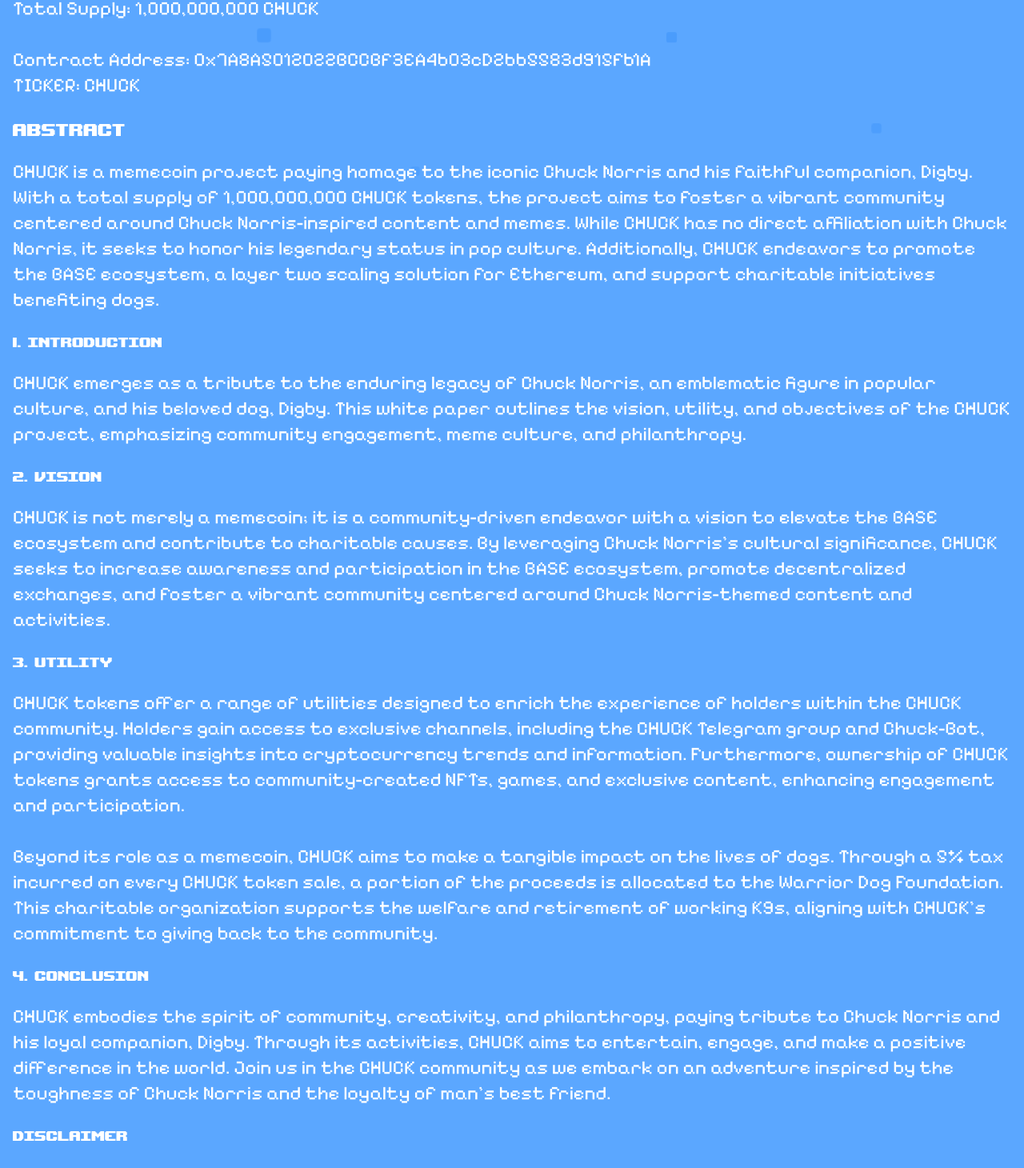
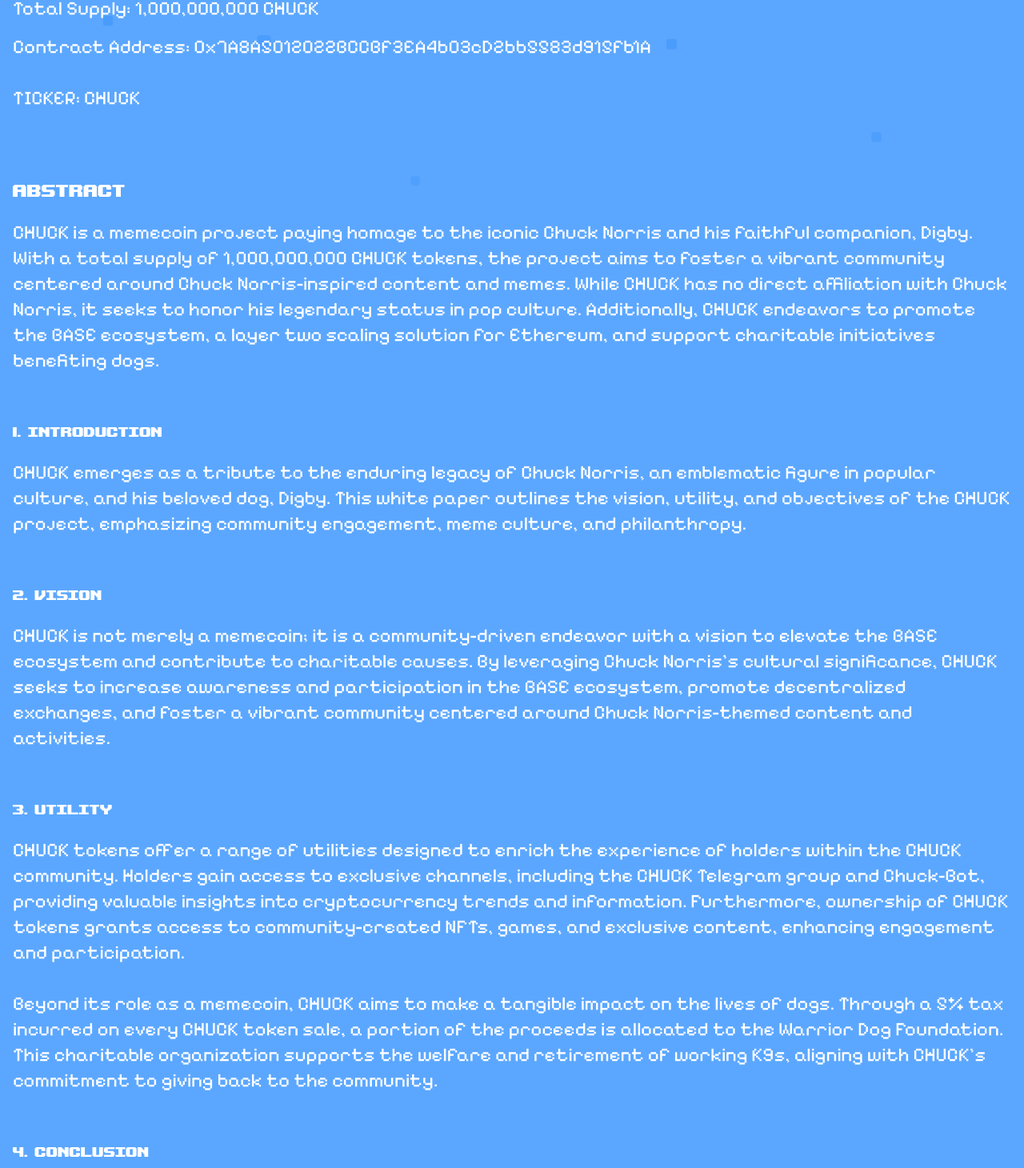
Before and after one commit to T-laye/chuck, a Next.js app: page /whitePaper in a window 1280 px wide. Shown: the part 313-1773 px from the top of the page at 80% size. Built offline with nearby package versions, Linux system fonts and the light colour scheme.

Commit message:
added spacing to white paper headings

```diff
--- a/src/pages/whitePaper.jsx
+++ b/src/pages/whitePaper.jsx
@@ -17,10 +17,13 @@
           <h2 className=" text-3xl mt-10 "> Token Details</h2>
           <p className=" text-2xl mt-5 ">
             {" "}
-            Total Supply: 1,000,000,000 CHUCK <br /> <br /> Contract Address:
-            0x7A8A5012022BCCBf3EA4b03cD2bb5583d915fb1A <br /> TICKER: CHUCK
+            Total Supply: 1,000,000,000 CHUCK
+            <p className="whitespace-wrap mt-4 break-words ">
+              Contract Address: 0x7A8A5012022BCCBf3EA4b03cD2bb5583d915fb1A{" "}
+              <br /> <br /> TICKER: CHUCK
+            </p>
           </p>
-          <h2 className="font-upheavtt text-3xl mt-5  ">Abstract</h2>
+          <h2 className="font-upheavtt text-3xl mt-20  ">Abstract</h2>
           <p className=" text-2xl mt-5 ">
             CHUCK is a memecoin project paying homage to the iconic Chuck Norris
             and his faithful companion, Digby. With a total supply of
@@ -33,7 +36,7 @@
             dogs.
           </p>
 
-          <h3 className="font-upheavtt text-2xl mt-5  ">1. Introduction</h3>
+          <h3 className="font-upheavtt text-2xl mt-14  ">1. Introduction</h3>
           <p className=" text-2xl mt-5 ">
             CHUCK emerges as a tribute to the enduring legacy of Chuck Norris,
             an emblematic figure in popular culture, and his beloved dog, Digby.
@@ -41,7 +44,7 @@
             CHUCK project, emphasizing community engagement, meme culture, and
             philanthropy.
           </p>
-          <h3 className="font-upheavtt text-2xl mt-5  ">2. Vision </h3>
+          <h3 className="font-upheavtt text-2xl mt-14 ">2. Vision </h3>
           <p className=" text-2xl mt-5 ">
             CHUCK is not merely a memecoin; it is a community-driven endeavor
             with a vision to elevate the BASE ecosystem and contribute to
@@ -51,7 +54,7 @@
             vibrant community centered around Chuck Norris-themed content and
             activities.
           </p>
-          <h3 className="font-upheavtt text-2xl mt-5  ">3. Utility</h3>
+          <h3 className="font-upheavtt text-2xl mt-14 ">3. Utility</h3>
           <p className=" text-2xl mt-5 ">
             CHUCK tokens offer a range of utilities designed to enrich the
             experience of holders within the CHUCK community. Holders gain
@@ -69,7 +72,7 @@
             retirement of working K9s, aligning with CHUCK&apos;s commitment to
             giving back to the community.
           </p>
-          <h3 className="font-upheavtt text-2xl mt-5  "> 4. Conclusion </h3>
+          <h3 className="font-upheavtt text-2xl mt-14 "> 4. Conclusion </h3>
           <p className=" text-2xl mt-5 ">
             CHUCK embodies the spirit of community, creativity, and
             philanthropy, paying tribute to Chuck Norris and his loyal
@@ -78,7 +81,7 @@
             CHUCK community as we embark on an adventure inspired by the
             toughness of Chuck Norris and the loyalty of man&apos;s best friend.
           </p>
-          <h3 className="font-upheavtt text-2xl mt-5  "> Disclaimer </h3>
+          <h3 className="font-upheavtt text-2xl mt-14"> Disclaimer </h3>
           <p className=" text-2xl mt-5 ">
             CHUCK is a memecoin project and should be treated as such. While
             efforts have been made to ensure the accuracy of the information
```
